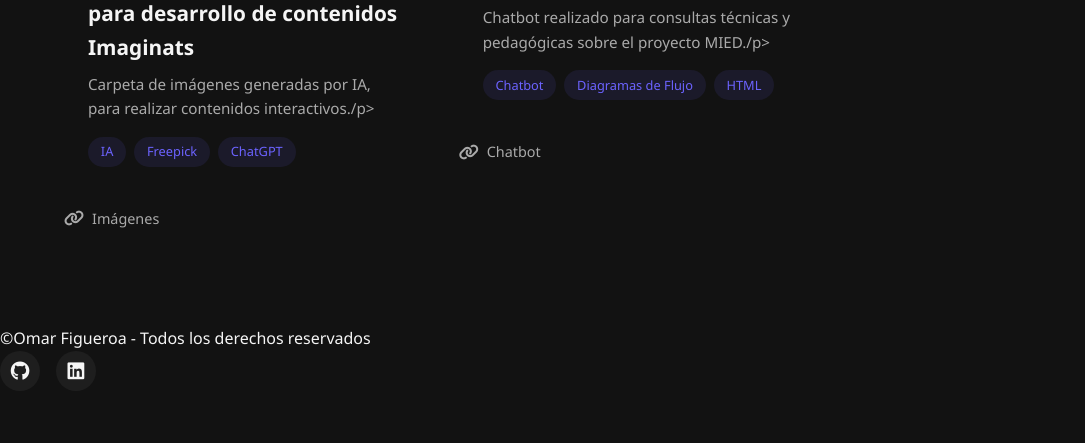
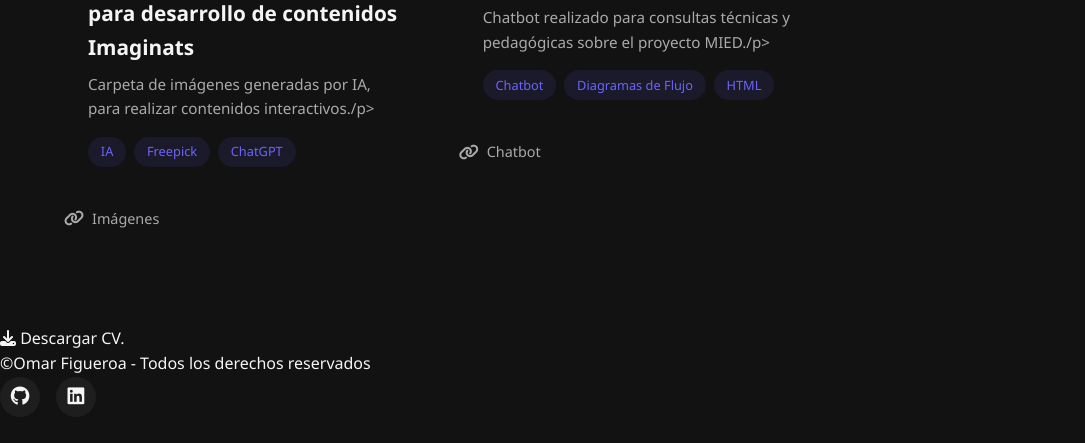
Before and after one commit to OmarFigueroa97/OmarFigueroa97.github.io, a plain HTML site: page index.html in a window 1280 px wide. Shown: the part 5226-5669 px from the top of the page, without its empty margins (0-1085 px from the left). Drawn offline with Linux system fonts and the light colour scheme.

Commit message:
Update index.html

```diff
--- a/index.html
+++ b/index.html
@@ -272,6 +272,14 @@
 
         </div>
     </section>
+
+       <div class="download-cv-container">
+        <a href="Ingeniería en computación_OmarFigueroaF_CV.pdf" download class="btn-download-cv">
+            <i class="fas fa-download"></i> Descargar CV.
+        </a>
+    </div>
+</main>
+
    </main>
 
         <footer>
```
